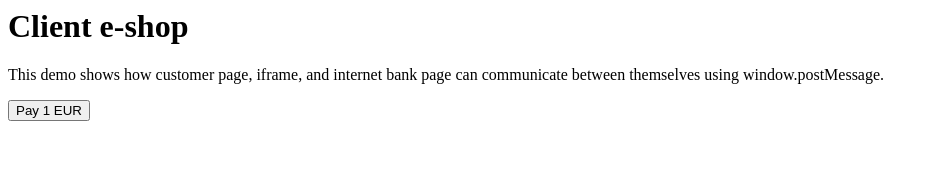
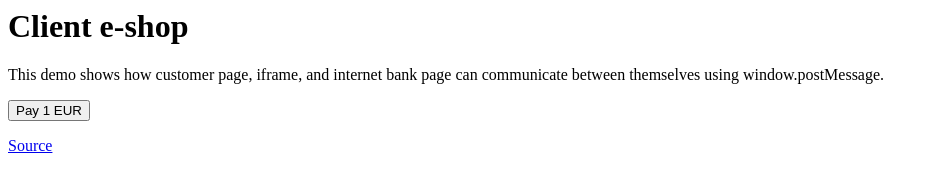
Before and after one commit to aabele/iframe-form-poc, a plain HTML site: page index.html in a window 1280 px wide. Shown: the whole page, without its empty margins (0-938 px from the left). Drawn offline with Linux system fonts and the light colour scheme.

Commit message:
Added link to sources.

```diff
--- a/index.html
+++ b/index.html
@@ -25,5 +25,7 @@
 
         <div id="formWrapper"></div>
 
+
+        <p><a href="https://github.com/aabele/iframe-form-poc/">Source</a></p>
         </body>
 </html>
```
